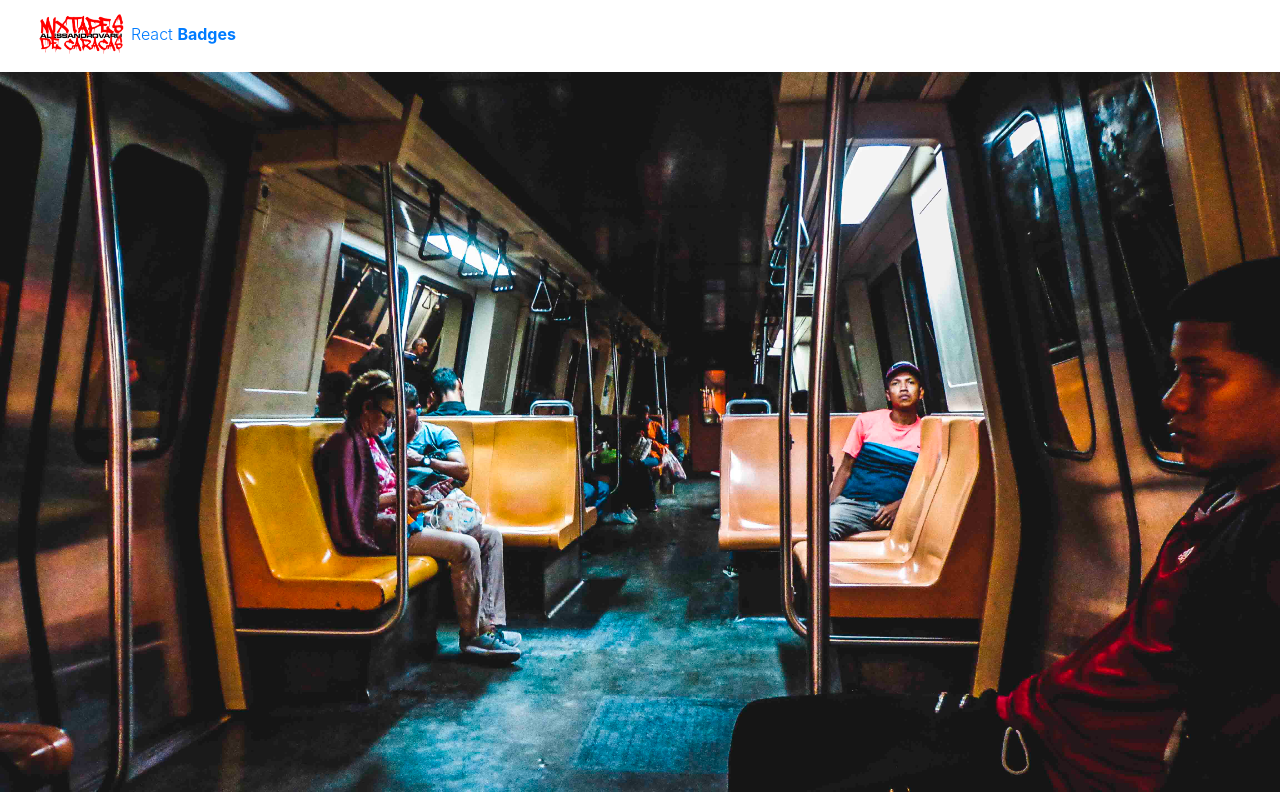
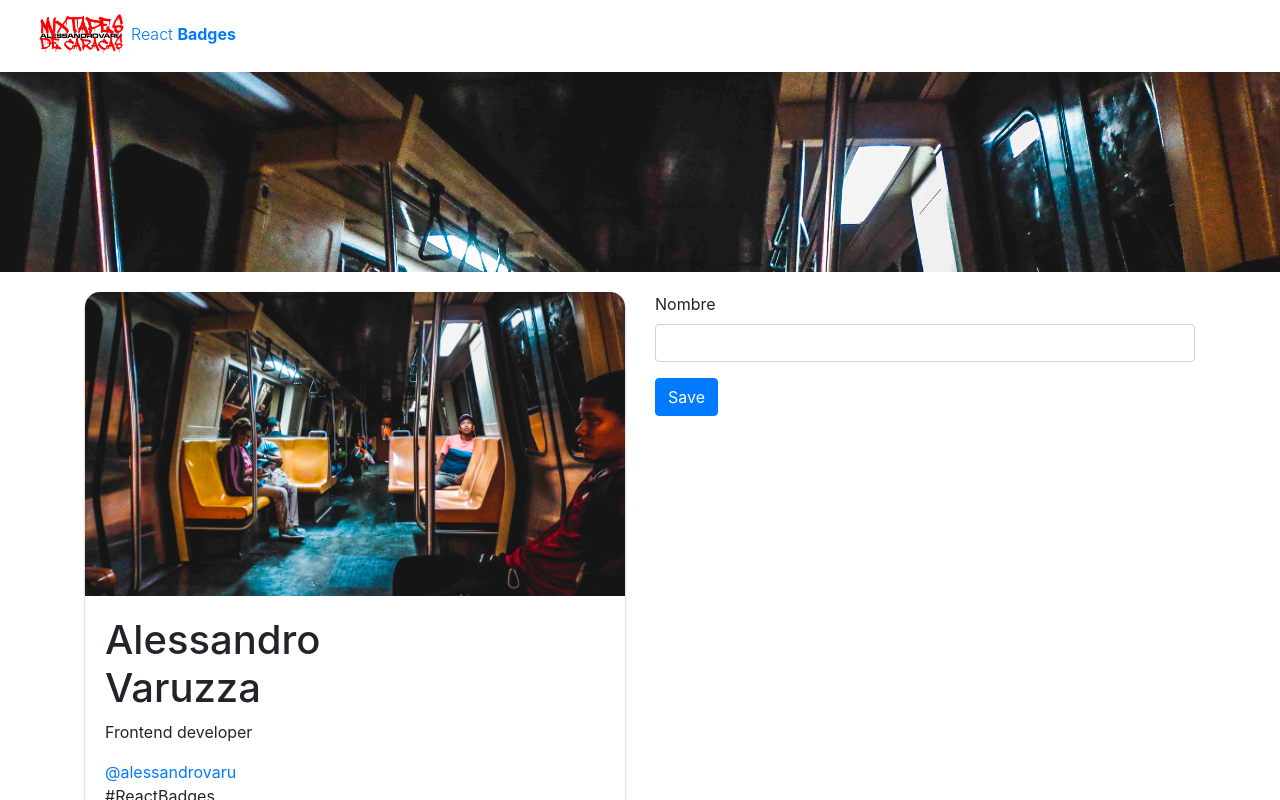
Before and after one commit to alessandrovaru/hello-react, a React (Create React App) app: page / in a window 1280 px wide. Shown: the top 800 px of the page. Built offline with nearby package versions, Linux system fonts and the light colour scheme.

Commit message:
Handling events

```diff
--- /dev/null
+++ b/src/components/BadgeForm.js
@@ -0,0 +1,38 @@
+import "./styles/BadgeForm.css";
+
+const BadgeForm = () => {
+  function handleChange(e) {
+    console.log({
+      name: e.target.name,
+      value: e.target.value,
+    });
+  }
+
+  function handleClick(e) {
+    console.log("Button was clicked");
+  }
+
+  function handleSubmit(e) {
+    e.preventDefault();
+  }
+  return (
+    <div className="form-container">
+      <form onSubmit={handleSubmit}>
+        <div className="form-group">
+          <label>Nombre</label>
+          <input
+            onChange={handleChange}
+            className="form-control"
+            type="text"
+            name="firstName"
+          />
+        </div>
+        <button onClick={handleClick} className="btn btn-primary">
+          Save
+        </button>
+      </form>
+    </div>
+  );
+};
+
+export default BadgeForm;
--- a/src/components/styles/Badge.css
+++ b/src/components/styles/Badge.css
@@ -14,7 +14,7 @@
 
 .badge-header {
   background-color: red;
-  height: 200px;
+  height: auto;
   overflow: hidden;
 }
 
--- /dev/null
+++ b/src/components/styles/BadgeForm.css
@@ -0,0 +1,3 @@
+.form-container {
+  margin-top: 20px;
+}
--- a/src/components/styles/Navbar.css
+++ b/src/components/styles/Navbar.css
@@ -1,3 +1,8 @@
 .nav-logo {
   width: 100px;
 }
+
+.hero-container {
+  height: 200px;
+  overflow: hidden;
+}
--- a/src/pages/BadgeNew.js
+++ b/src/pages/BadgeNew.js
@@ -1,14 +1,17 @@
 import Navbar from "../components/Navbar";
 import Badge from "../components/Badge";
+import BadgeForm from "../components/BadgeForm";
 import headerBack from "../images/header.jpg";
 const BadgeNew = () => {
   return (
     <div>
       <Navbar />
-      <div>
+      <div className="hero-container">
         <img src={headerBack} className="img-fluid" alt="header" />
       </div>
       <div className="container">
+        <div className="row">
+          <div className="col">
             <Badge
               firstname="Alessandro"
               lastname="Varuzza"
@@ -16,6 +19,11 @@ const BadgeNew = () => {
               twitter="@alessandrovaru"
             />
           </div>
+          <div className="col">
+            <BadgeForm />
+          </div>
+        </div>
+      </div>
     </div>
   );
 };
```
Lines whose indentation alone changed are shown as unchanged.
